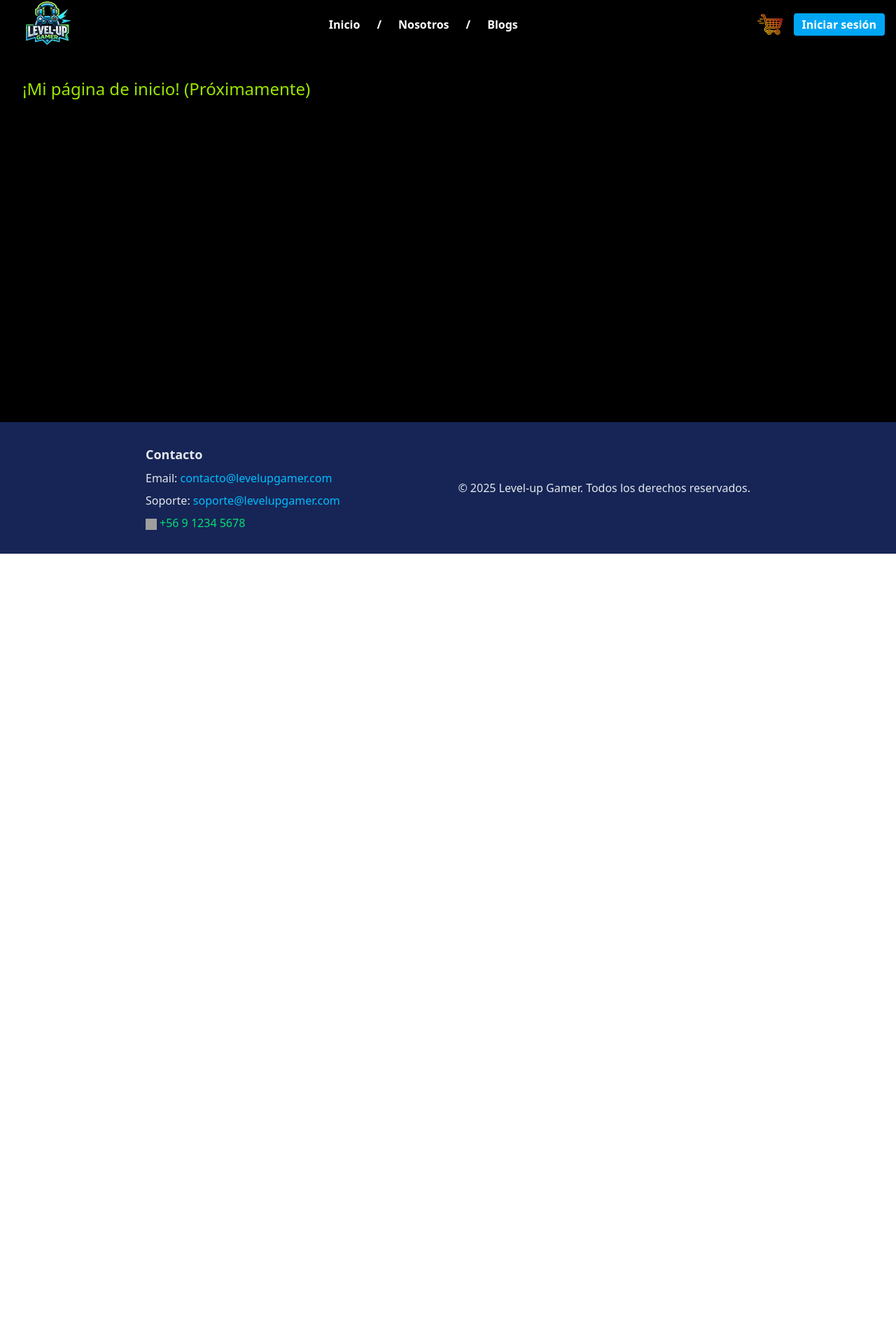
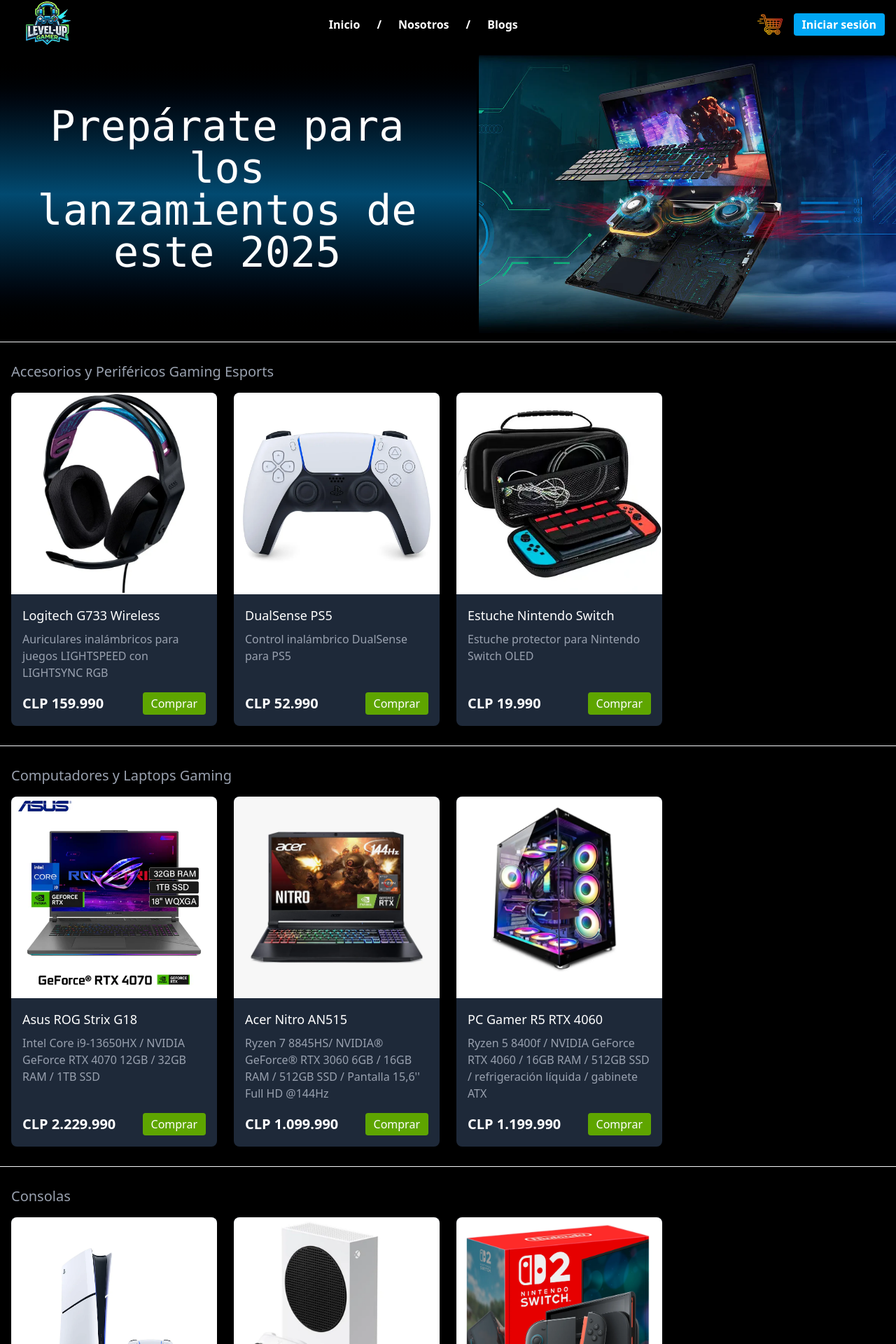
Before and after one commit to Alexander1-svg/levelup-react, a React (Vite) app: page / in a window 1280 px wide. Shown: the part 9-1929 px from the top of the page at 70% size. Before the commit the page ends 800 px from the top, so only its background shows below. Built offline with nearby package versions, Linux system fonts and the light colour scheme; grey boxes are pictures that could not be loaded.

Commit message:
fix: Desarrollo de HomePage con su componente ProductCard.tsx

```diff
--- a/src/App.tsx
+++ b/src/App.tsx
@@ -1,6 +1,7 @@
 import { Routes, Route } from "react-router-dom";
 import { Header } from "./components/header";
 import { Footer } from "./components/footer";
+import { HomePage } from "./pages/HomePage";
 
 export function App() {
   return (
@@ -9,14 +10,7 @@
 
       <main className="flex-grow">
         <Routes>
-          <Route
-            path="/"
-            element={
-              <div className="p-8 text-2xl text-lime-400">
-                ¡Mi página de inicio! (Próximamente)
-              </div>
-            }
-          />
+          <Route path="/" element={<HomePage />} />
 
           <Route path="/nosotros" element={<div>Página Nosotros</div>} />
           <Route path="/blog" element={<div>Página Blog</div>} />
--- /dev/null
+++ b/src/components/ProductCard.tsx
@@ -0,0 +1,42 @@
+interface ProductCardProps {
+  id: string;
+  imageUrl: string;
+  title: string;
+  description: string;
+  price: string;
+}
+
+// 2. Creamos el componente. Recibe los props y los usa para rellenar el HTML.
+export function ProductCard({
+  imageUrl,
+  title,
+  description,
+  price,
+  id,
+}: ProductCardProps) {
+  // TODO: Más adelante conectaremos aquí la función 'agregarAlCarrito(id)'
+  const handleBuyClick = () => {
+    console.log("Comprar producto:", id);
+    // Aquí llamaremos a nuestro futuro 'CartContext'
+  };
+
+  return (
+    <div className="bg-gray-800 text-white rounded-lg overflow-hidden shadow-lg hover:shadow-xl transition-shadow duration-300 flex flex-col">
+      <img src={imageUrl} alt={title} className="w-full h-72 object-cover" />
+      <div className="p-4 flex flex-col flex-grow">
+        {" "}
+        <h3 className="text-lg font-sans mb-2">{title}</h3>
+        <p className="text-gray-400 mb-4 flex-grow">{description}</p>
+        <div className="flex items-center justify-between mt-auto">
+          <span className="text-xl font-bold">{price}</span>
+          <button
+            className="bg-lime-600 hover:bg-lime-700 text-white px-3 py-1 rounded"
+            onClick={handleBuyClick} // 4. Así se manejan los clics en React
+          >
+            Comprar
+          </button>
+        </div>
+      </div>
+    </div>
+  );
+}
--- /dev/null
+++ b/src/pages/HomePage.tsx
@@ -0,0 +1,126 @@
+import { ProductCard } from "../components/ProductCard";
+
+function Hero() {
+  return (
+    <div className="flex flex-col md:flex-row items-center justify-center w-auto bg-gradient-to-t from-black via-sky-900 to-black">
+      <div className="flex flex-col items-center justify-center mr-8 px-10 py-10">
+        <p className="text-white text-6xl text-center mb-4 font-mono sm:text-4xl md:text-5xl lg:text-6xl">
+          Prepárate para <br />
+          los lanzamientos de este 2025
+        </p>
+      </div>
+      <div className="relative">
+        <img
+          src="/img/p-pasta-disipadora_jpg.webp"
+          alt="Oferta Septiembre"
+          className="flex rounded border-l-3 border-black sm:item-bottom-0 md:item-bottom-0"
+        />
+      </div>
+    </div>
+  );
+}
+
+// --- Componente principal de la Página de Inicio ---
+export function HomePage() {
+  return (
+    <>
+      <Hero />
+
+      <hr className="text-gray-100 max-w-7xl mx-auto my-3" />
+
+      <article className="max-w-7xl mx-auto p-4">
+        <p className="text-gray-400 max-w-350 mx-auto text-xl mb-4">
+          Accesorios y Periféricos Gaming Esports
+        </p>
+
+        <div className="grid grid-cols-1 sm:grid-cols-2 md:grid-cols-3 lg:grid-cols-4 gap-6">
+          <ProductCard
+            id="1"
+            title="Logitech G733 Wireless"
+            description="Auriculares inalámbricos para juegos LIGHTSPEED con LIGHTSYNC RGB"
+            price="CLP 159.990"
+            imageUrl="/img/logitech_g733.png"
+          />
+          <ProductCard
+            id="2"
+            title="DualSense PS5"
+            description="Control inalámbrico DualSense para PS5"
+            price="CLP 52.990"
+            imageUrl="/img/dualsense_ps5.png"
+          />
+          <ProductCard
+            id="3"
+            title="Estuche Nintendo Switch"
+            description="Estuche protector para Nintendo Switch OLED"
+            price="CLP 19.990"
+            imageUrl="/img/nintendo_switch_case.png"
+          />
+        </div>
+      </article>
+
+      <hr className="text-gray-100 max-w-7xl mx-auto my-3" />
+
+      <article className="max-w-7xl mx-auto p-4">
+        <p className="text-gray-400 max-w-350 mx-auto text-xl mb-4">
+          Computadores y Laptops Gaming
+        </p>
+
+        <div className="grid grid-cols-1 sm:grid-cols-2 md:grid-cols-3 lg:grid-cols-4 gap-6">
+          <ProductCard
+            id="4"
+            title="Asus ROG Strix G18"
+            description="Intel Core i9-13650HX / NVIDIA GeForce RTX 4070 12GB / 32GB RAM
+                / 1TB SSD"
+            price="CLP 2.229.990"
+            imageUrl="/img/asus_rog_g18.png"
+          />
+          <ProductCard
+            id="5"
+            title="Acer Nitro AN515"
+            description="Ryzen 7 8845HS/ NVIDIA® GeForce® RTX 3060 6GB / 16GB RAM / 512GB
+                SSD / Pantalla 15,6'' Full HD @144Hz"
+            price="CLP 1.099.990"
+            imageUrl="/img/acer_nitro.png"
+          />
+          <ProductCard
+            id="6"
+            title="PC Gamer R5 RTX 4060"
+            description="Ryzen 5 8400f / NVIDIA GeForce RTX 4060 / 16GB RAM / 512GB SSD / refrigeración líquida / gabinete ATX"
+            price="CLP 1.199.990"
+            imageUrl="/img/pc_gamer_r5.png"
+          />
+        </div>
+      </article>
+
+      <hr className="text-gray-100 max-w-7xl mx-auto my-3" />
+
+      <article className="max-w-7xl mx-auto p-4 mb-8">
+        <p className="text-gray-400 max-w-350 mx-auto text-xl mb-4">Consolas</p>
+
+        <div className="grid grid-cols-1 sm:grid-cols-2 md:grid-cols-3 lg:grid-cols-4 gap-6">
+          <ProductCard
+            id="7"
+            title="PlayStation 5"
+            description="Consola PlayStation 5 Slim 825GB"
+            price="CLP 536.990"
+            imageUrl="/img/ps5_slim.png"
+          />
+          <ProductCard
+            id="8"
+            title="Xbox Series S"
+            description="Consola Xbox Series S 512GB"
+            price="CLP 419.990"
+            imageUrl="/img/xbox_series_s.png"
+          />
+          <ProductCard
+            id="9"
+            title="Nintendo Switch 2"
+            description="Consola Nintendo Switch 2 / 256GB / 12 RAM / pantalla tactil"
+            price="CLP 589.990"
+            imageUrl="/img/nintendo_switch2.png"
+          />
+        </div>
+      </article>
+    </>
+  );
+}
```
Also changed, not shown: public/img/p-pasta-disipadora_jpg.webp (added).
